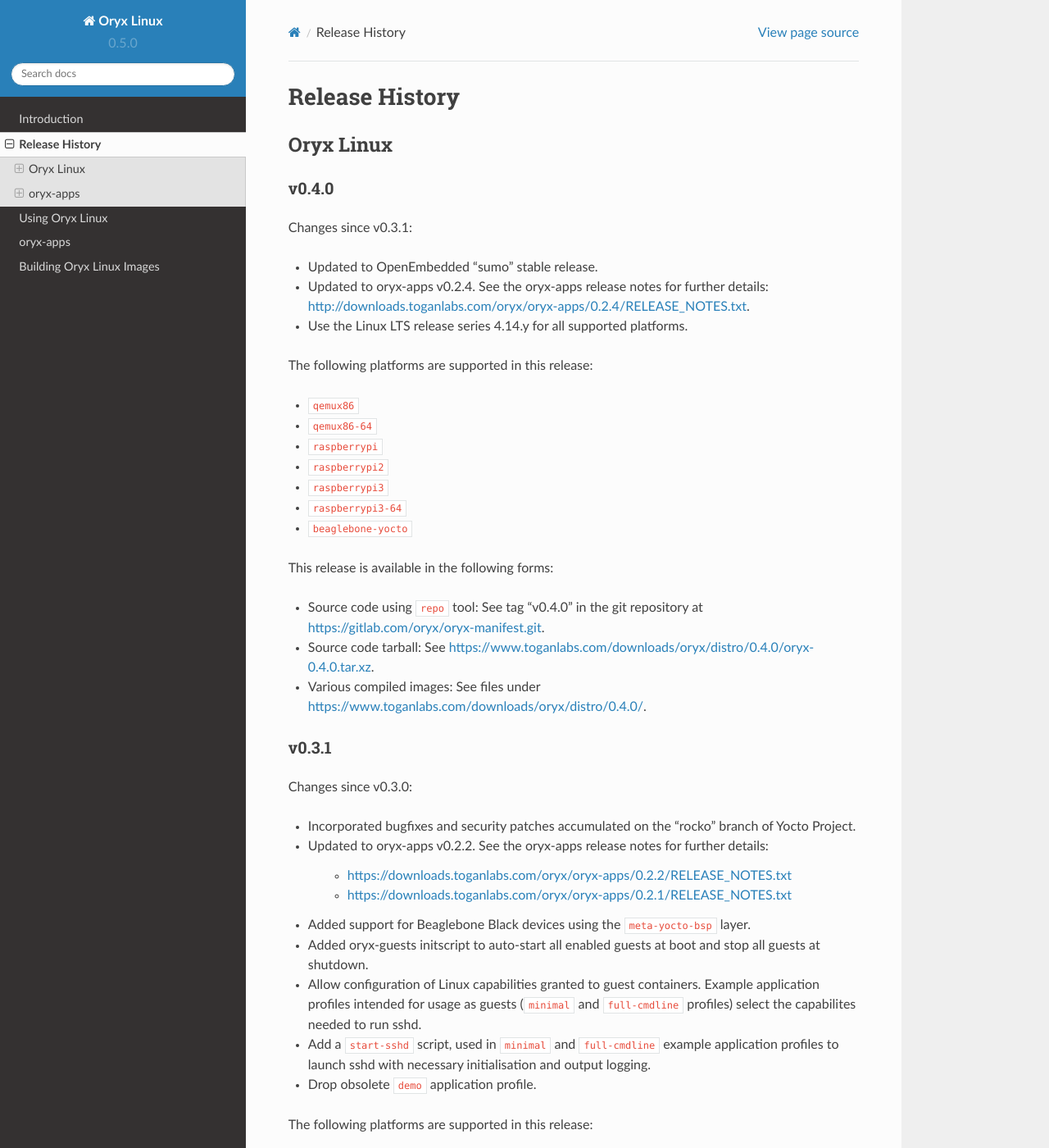
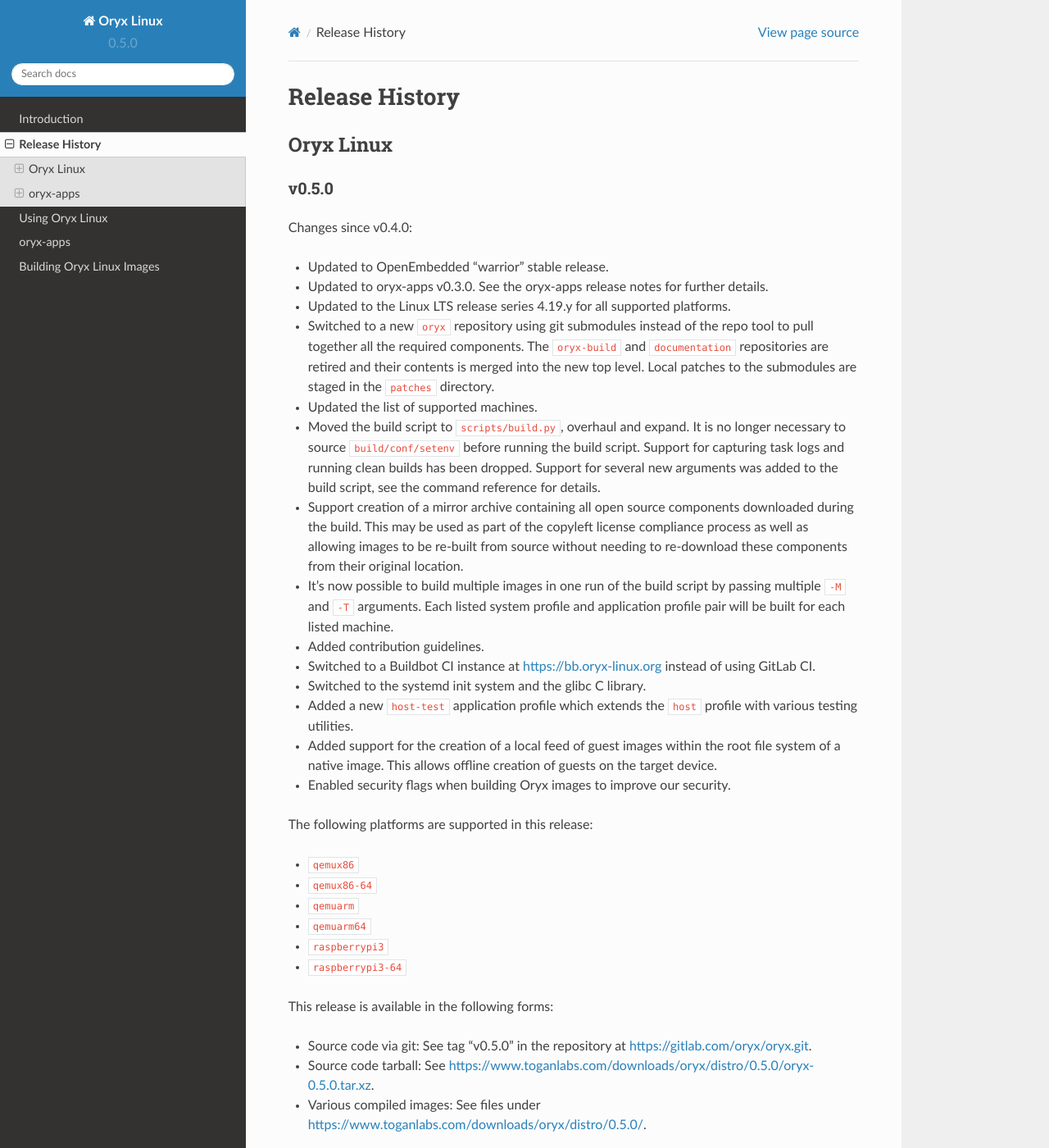
Before and after one commit to NetworkGradeLinux/mion, a Sphinx documentation site: the page built from docs/release-history.rst, in a window 1280 px wide and 1400 px high. Shown: the whole window at 82% size. Built offline with Sphinx 7.4.7 and the Read the Docs theme 2.0.0, drawn with Linux system fonts in a browser that asks for light colours; some of the changed text lies outside the part shown.

Commit message:
docs: First pass at writing release notes
Signed-off-by: Paul Barker <pbarker@oryx-linux.org>

```diff
--- a/docs/release-history.rst
+++ b/docs/release-history.rst
@@ -4,6 +4,83 @@
 
 Oryx Linux
 ==========
+
+v0.5.0
+++++++
+
+Changes since v0.4.0:
+
+* Updated to OpenEmbedded "warrior" stable release.
+
+* Updated to oryx-apps v0.3.0. See the oryx-apps release notes for further
+  details.
+
+* Updated to the Linux LTS release series 4.19.y for all supported platforms.
+
+* Switched to a new ``oryx`` repository using git submodules instead of the repo
+  tool to pull together all the required components. The ``oryx-build`` and
+  ``documentation`` repositories are retired and their contents is merged
+  into the new top level. Local patches to the submodules are staged in the
+  ``patches`` directory.
+
+* Updated the list of supported machines.
+
+* Moved the build script to ``scripts/build.py``, overhaul and expand. It is no
+  longer necessary to source ``build/conf/setenv`` before running the build
+  script. Support for capturing task logs and running clean builds has been
+  dropped. Support for several new arguments was added to the build script,
+  see the command reference for details.
+
+* Support creation of a mirror archive containing all open source components
+  downloaded during the build. This may be used as part of the copyleft license
+  compliance process as well as allowing images to be re-built from source
+  without needing to re-download these components from their original location.
+
+* It's now possible to build multiple images in one run of the build script by
+  passing multiple ``-M`` and ``-T`` arguments. Each listed system profile and
+  application profile pair will be built for each listed machine.
+
+* Added contribution guidelines.
+
+* Switched to a Buildbot CI instance at https://bb.oryx-linux.org instead of
+  using GitLab CI.
+
+* Switched to the systemd init system and the glibc C library.
+
+* Added a new ``host-test`` application profile which extends the ``host``
+  profile with various testing utilities.
+
+* Added support for the creation of a local feed of guest images within the
+  root file system of a native image. This allows offline creation of guests on
+  the target device.
+
+* Enabled security flags when building Oryx images to improve our security.
+
+The following platforms are supported in this release:
+
+* ``qemux86``
+
+* ``qemux86-64``
+
+* ``qemuarm``
+
+* ``qemuarm64``
+
+* ``raspberrypi3``
+
+* ``raspberrypi3-64``
+
+This release is available in the following forms:
+
+* Source code via git: See tag "v0.5.0" in the repository at
+  https://gitlab.com/oryx/oryx.git.
+
+* Source code tarball: See
+  https://www.toganlabs.com/downloads/oryx/distro/0.5.0/oryx-0.5.0.tar.xz.
+
+* Various compiled images: See files under
+  https://www.toganlabs.com/downloads/oryx/distro/0.5.0/.
+
 
 v0.4.0
 ++++++
@@ -193,6 +270,45 @@
 oryx-apps
 =========
 
+v0.3.0
+++++++
+
+This is a feature release of the oryx-apps project. The following changes were
+made since v0.2.5:
+
+* Added ``preconfigure`` command which parses preconfiguration data from the
+  ``/usr/share/oryx/preconfig.d`` directory and sets up sources and guests
+  accordingly.
+
+* Added ``startup`` and ``shutdown`` commands for the convenience of the systemd
+  service files.
+
+* Ensured that the oryxcmd state file is always created with valid json data.
+
+This release is available in the following forms:
+
+* Source code via git: See tag "v0.3.0" in the git repository at
+  https://gitlab.com/oryx/oryx-apps.git
+
+* Source code tarball: See
+  https://www.toganlabs.com/downloads/oryx/oryx-apps/0.3.0/oryx-apps-0.3.0.tar.xz
+
+v0.2.5
+++++++
+
+This is a feature release of the oryx-apps project. The following features are
+added:
+
+* Support switch to systemd.
+
+This release is available in the following forms:
+
+* Source code via git: See tag "v0.2.5" in the git repository at
+  https://gitlab.com/oryx/oryx-apps.git
+
+* Source code tarball: See
+  https://www.toganlabs.com/downloads/oryx/oryx-apps/0.2.5/oryx-apps-0.2.5.tar.xz
+
 v0.2.4
 ++++++
 
```
